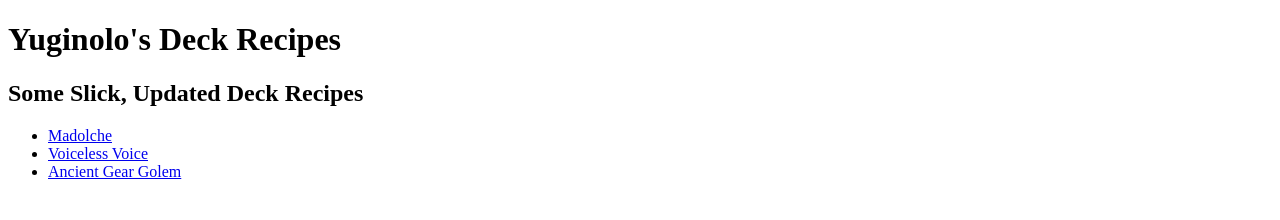
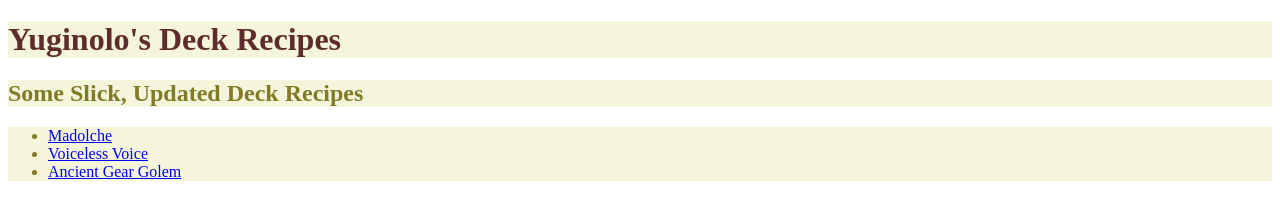
Before and after one commit to nolanborz/odin-recipes, a plain HTML site: page index.html in a window 1280 px wide. Drawn offline with Linux system fonts and the light colour scheme.

Commit message:
Begin to add css to deck recipe page
Started adding some css do the deck recipoe
page.

```diff
--- a/index.html
+++ b/index.html
@@ -4,15 +4,18 @@
     <meta charset="UTF-8">
     <meta name="viewport" content="width=device-width, initial-scale=1.0">
     <title>Yuginolo deck recipes</title>
+    <link rel="stylesheet" href="styles.css">
 </head>
 <body>
-  <h1>Yuginolo's Deck Recipes</h1>
-  <h2>Some Slick, Updated Deck Recipes</h2>
-  <ul>
-    <li><a href="deck-recipes/madolche.html">Madolche</a></li>
-    <li><a href="deck-recipes/voice.html">Voiceless Voice</a></li>
-    <li><a href="deck-recipes/ancient.html">Ancient Gear Golem</a></li>
-  </ul>
+  <div class="some-recipes"><h1>Yuginolo's Deck Recipes</h1></div>
+  <div><h2>Some Slick, Updated Deck Recipes</h2></div>
+  <div>
+      <ul>
+        <li><a href="deck-recipes/madolche.html">Madolche</a></li>
+        <li><a href="deck-recipes/voice.html">Voiceless Voice</a></li>
+        <li><a href="deck-recipes/ancient.html">Ancient Gear Golem</a></li>
+      </ul>
+  </div>
 
 
 </body>
--- /dev/null
+++ b/styles.css
@@ -0,0 +1,7 @@
+.some-recipes, div {
+    color: #5f2c2c;
+    background-color: beige;
+}
+div {
+    color:rgb(129, 123, 40);
+}
```
